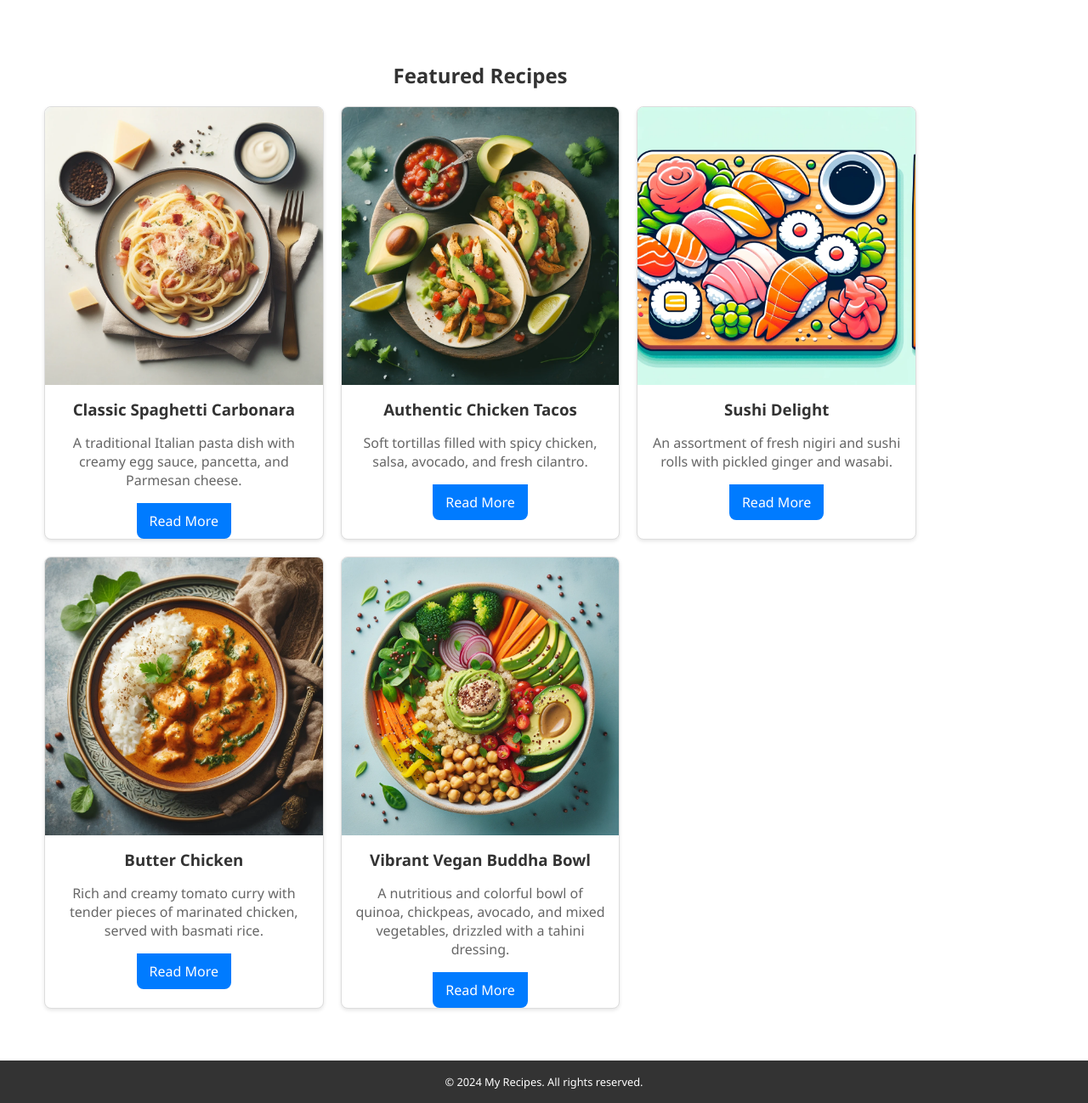
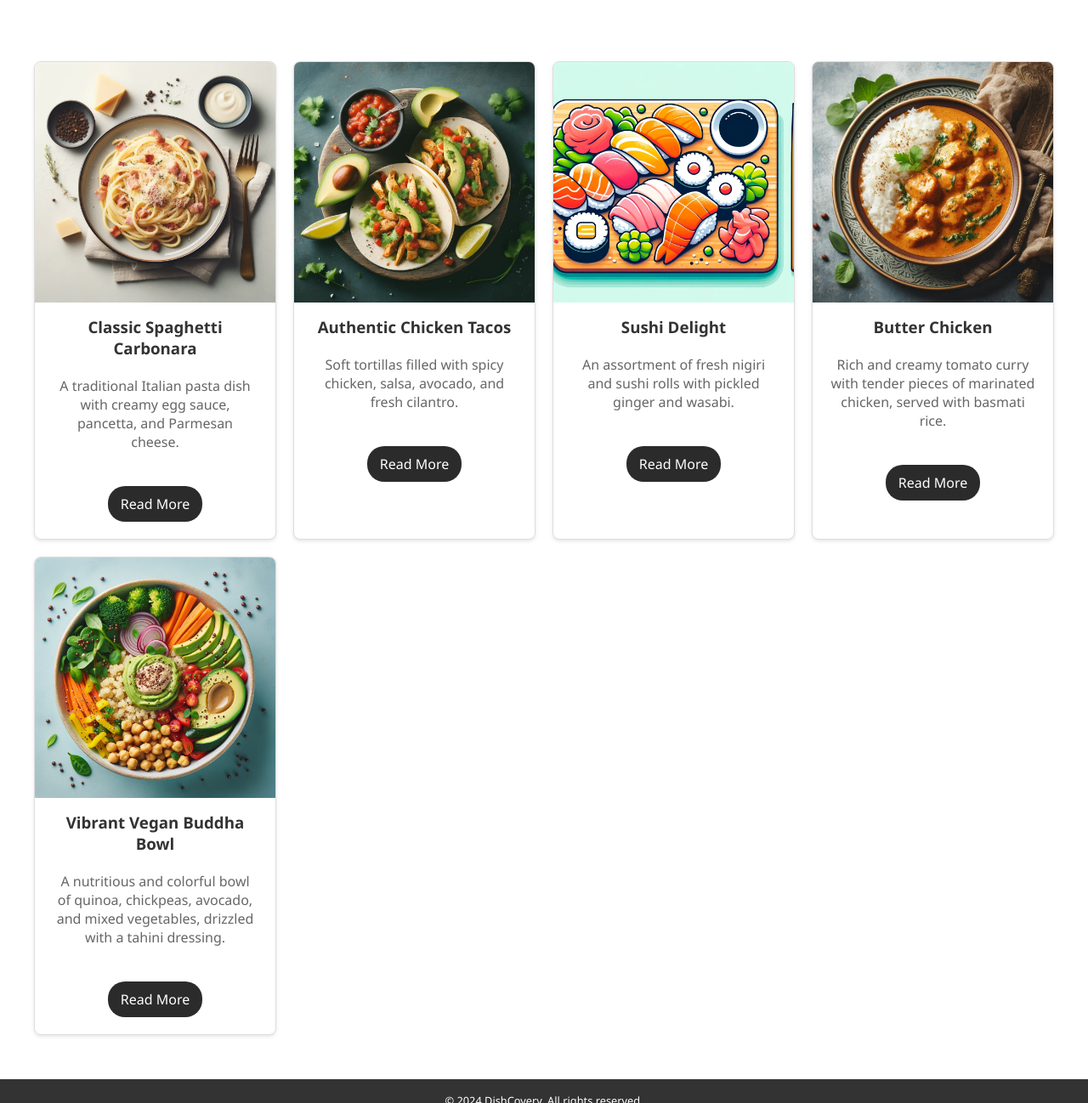
Before and after one commit to sbail01/fruit-app, a Django app: page /recipes/ in a window 1280 px wide. Shown: the part 75-1373 px from the top of the page at 85% size. Run offline with Django 5.2, Linux system fonts and the light colour scheme.

Commit message:
recipe page fix

```diff
--- a/fruit_recipes_project/recipe_recommender/templates/base.html
+++ b/fruit_recipes_project/recipe_recommender/templates/base.html
@@ -117,7 +117,7 @@
     <main style="display: flex">{% block content %} {% endblock %}</main>
 
     <footer>
-      <p>&copy; 2024 My Recipes. All rights reserved.</p>
+      <p>&copy; 2024 DishCovery. All rights reserved.</p>
     </footer>
   </body>
 </html>
--- a/fruit_recipes_project/recipe_recommender/templates/recipe.html
+++ b/fruit_recipes_project/recipe_recommender/templates/recipe.html
@@ -2,7 +2,8 @@
 <style>
   .featured-recipes {
     text-align: center;
-    padding: 20px;
+    padding: 20px 0;
+    width: 100%;
   }
 
   .recipe-cards-container {
@@ -10,8 +11,10 @@
     grid-template-columns: repeat(auto-fit, minmax(250px, 1fr));
     gap: 20px;
     justify-content: center;
+    width: 100%;
+    max-width: 1200px;
+    margin: 20px auto 0;
   }
-
   .recipe-card {
     background: #fff;
     border: 1px solid #ddd;
@@ -39,21 +42,30 @@
 
   .recipe-card p {
     padding: 0 16px 16px;
-    margin: 0;
+    margin: 5px;
     color: #666;
   }
 
   .recipe-card a {
     display: inline-block;
     padding: 10px 15px;
-    background-color: #007bff;
+    background-color: #2b2b2b;
     color: #fff;
     text-decoration: none;
-    border-radius: 0 0 8px 8px;
+    border-radius: 20px;
+    margin: 20px;
   }
 </style>
 <section class="featured-recipes">
-  <h2>Featured Recipes</h2>
+  <div
+    style="
+      display: flex;
+      justify-content: center;
+      align-items: center;
+      flex-direction: row;
+    "
+  >
+    <!-- <h2>Featured Recipes</h2> -->
     <div class="recipe-cards-container">
       <!-- Recipe Card 1 -->
       <div class="recipe-card">
@@ -70,7 +82,10 @@
       </div>
       <!-- Recipe Card 2 -->
       <div class="recipe-card">
-      <img src="{% static 'assets/taco.png' %}" alt="Authentic Chicken Tacos" />
+        <img
+          src="{% static 'assets/taco.png' %}"
+          alt="Authentic Chicken Tacos"
+        />
         <h3>Authentic Chicken Tacos</h3>
         <p>
           Soft tortillas filled with spicy chicken, salsa, avocado, and fresh
@@ -90,7 +105,10 @@
       </div>
       <!-- Recipe Card 4 -->
       <div class="recipe-card">
-      <img src="{% static 'assets/butterchicken.png' %}" alt="Butter Chicken" />
+        <img
+          src="{% static 'assets/butterchicken.png' %}"
+          alt="Butter Chicken"
+        />
         <h3>Butter Chicken</h3>
         <p>
           Rich and creamy tomato curry with tender pieces of marinated chicken,
@@ -106,11 +124,12 @@
         />
         <h3>Vibrant Vegan Buddha Bowl</h3>
         <p>
-        A nutritious and colorful bowl of quinoa, chickpeas, avocado, and mixed
-        vegetables, drizzled with a tahini dressing.
+          A nutritious and colorful bowl of quinoa, chickpeas, avocado, and
+          mixed vegetables, drizzled with a tahini dressing.
         </p>
         <a href="#">Read More</a>
       </div>
     </div>
+  </div>
 </section>
 {% endblock %}
```
Lines whose indentation alone changed are shown as unchanged.
